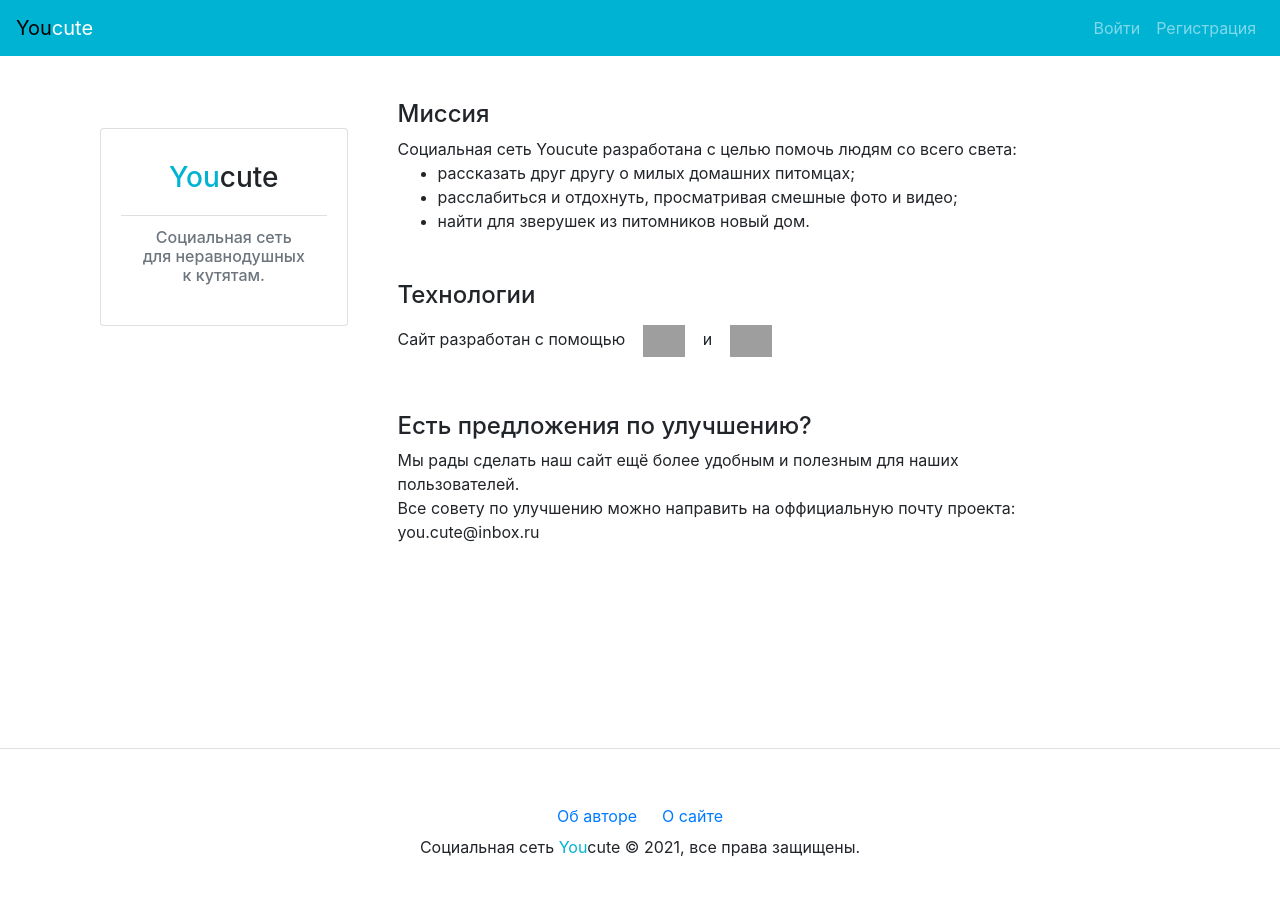
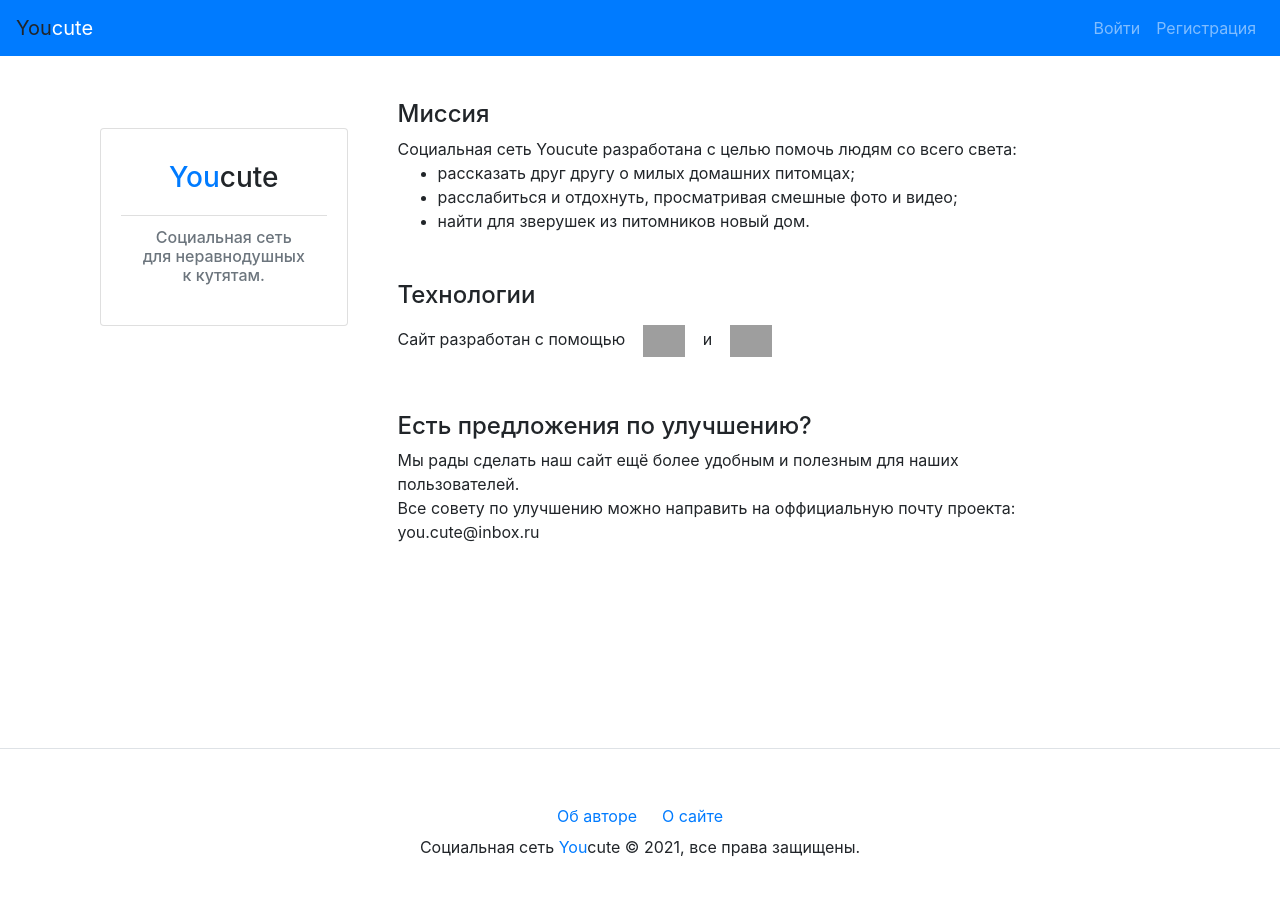
Before and after one commit to IlyaBoyur/youcute, a Django app: page /about/tech/ in a window 1280 px wide. Run offline with Django 3.2, Linux system fonts and the light colour scheme; some libraries are stand-ins or nearby versions; grey boxes are pictures that could not be loaded.

Commit message:
Eliminate custom styles for colors

```diff
--- a/templates/logo.html
+++ b/templates/logo.html
@@ -1,5 +1,5 @@
-{% if not black %}
-  <span style="color:rgb(0, 179, 211)">You</span>cute
+{% if not color_dark %}
+  <span class="text-primary">You</span>cute
 {% else %}
-  <span style="color:black">You</span>cute
+  <span class="text-body">You</span>cute
 {% endif %}
--- a/templates/nav.html
+++ b/templates/nav.html
@@ -1,6 +1,6 @@
-<nav class="navbar navbar-expand-sm navbar-dark fixed-top", style="background-color:rgb(0, 179, 211)">
+<nav class="navbar navbar-expand-sm navbar-dark bg-primary fixed-top">
   <a class="navbar-brand" href="{% url 'index' %}">
-    {% include 'logo.html' with black=True %}
+    {% include 'logo.html' with color_dark=True %}
   </a>
   <ul class="navbar-nav mr-auto">
     {% if user.is_authenticated %}
```
